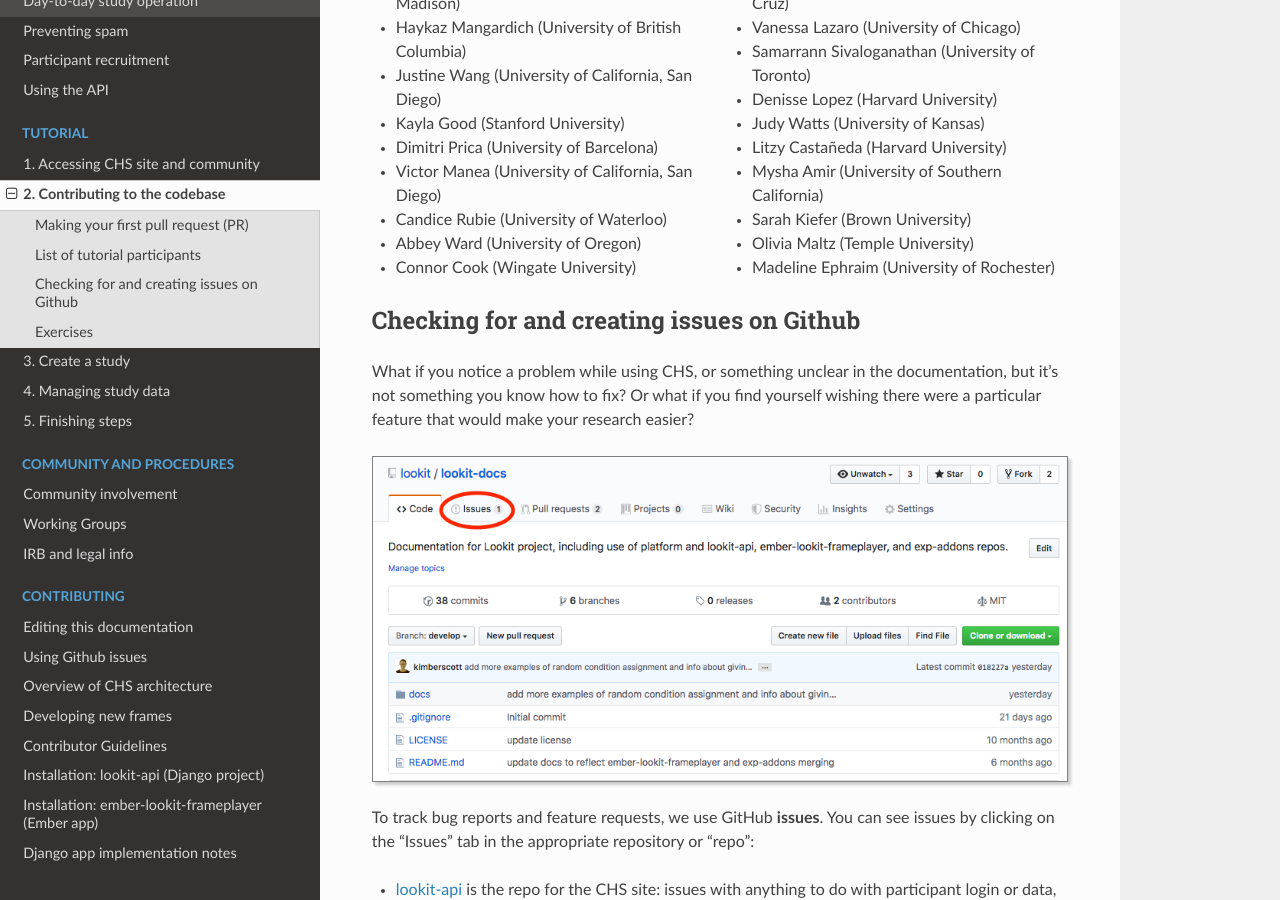
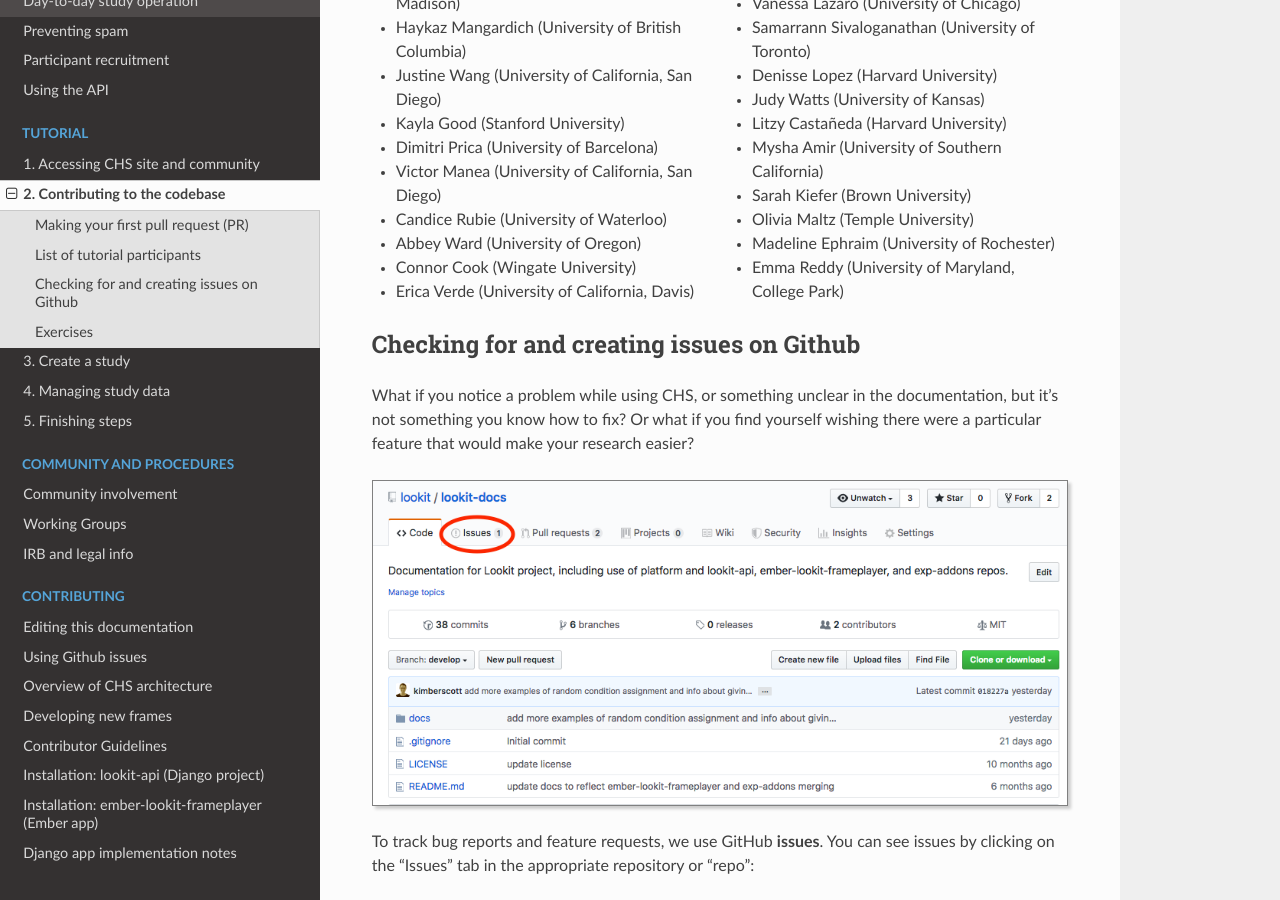
Before and after one commit to lookit/lookit-docs, a Sphinx documentation site: the page built from docs/source/tutorial-contributing.rst, in a window 1280 px wide and 900 px high, scrolled down 9153 px. Built offline with Sphinx 7.4.7 and the Read the Docs theme 3.1.0, drawn with Linux system fonts in a browser that asks for light colours.

Commit message:
Update tutorial-contributing.rst

```diff
--- a/docs/source/tutorial-contributing.rst
+++ b/docs/source/tutorial-contributing.rst
@@ -368,6 +368,7 @@
 - Sarah Kiefer (Brown University)
 - Olivia Maltz (Temple University)
 - Madeline Ephraim (University of Rochester)
+- Emma Reddy (University of Maryland, College Park)
 
 Checking for and creating issues on Github
 -------------------------------------------
```
